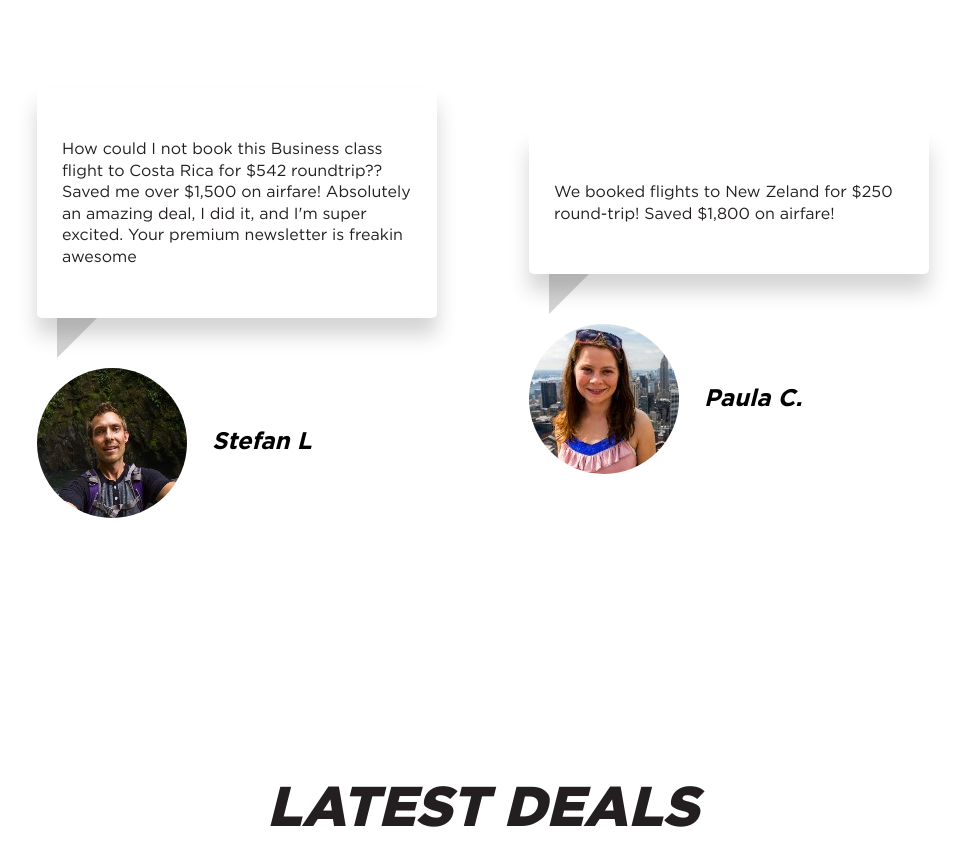
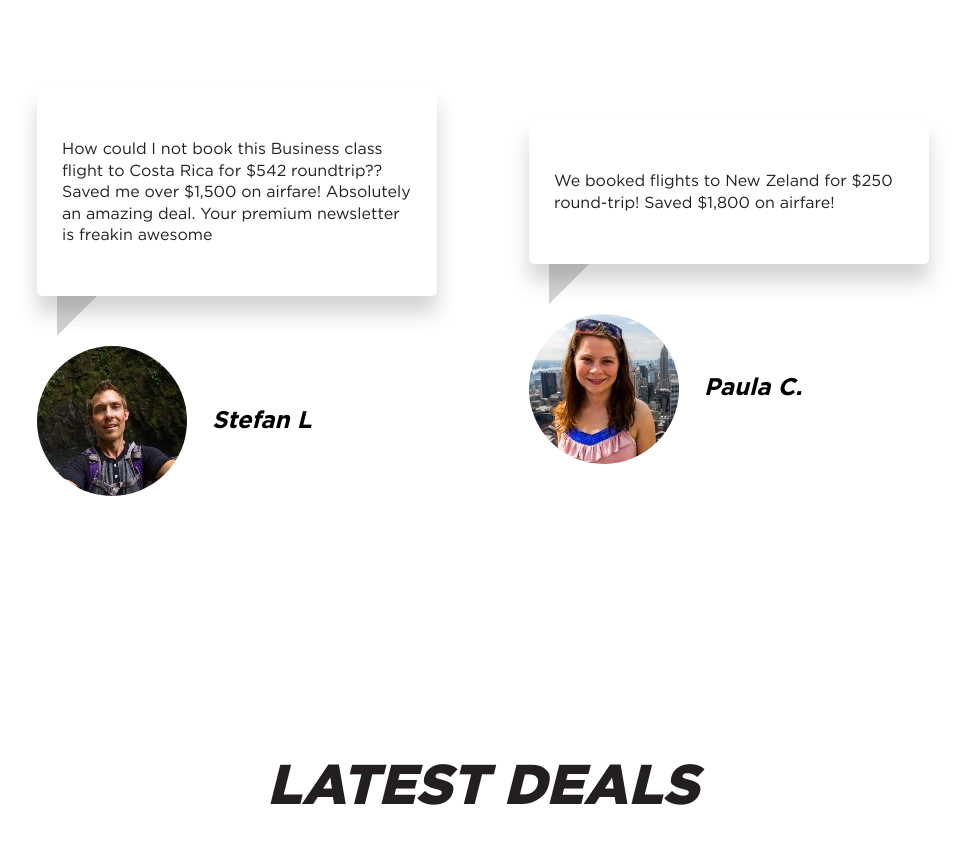
Before and after one commit to davidsonkyle/sourced-cheap-flights, a website: page index.html in a window 1280 px wide. Shown: the part 1640-2506 px from the top of the page, without its empty margins (157-1122 px from the left). Drawn offline with nearby package versions, Linux system fonts and the light colour scheme; files whose address does not match are found by name.

Commit message:
trimmed stefan's testimonial

```diff
--- a/index.html
+++ b/index.html
@@ -42,7 +42,7 @@
         <div class="row testimonial">
             <div>
                 <div class="bubble">
-                    <p>How could I not book this Business class flight to Costa Rica for $542 roundtrip?? Saved me over $1,500 on airfare! Absolutely an amazing deal, I did it, and I'm super excited. Your premium newsletter is freakin awesome</p>
+                    <p>How could I not book this Business class flight to Costa Rica for $542 roundtrip?? Saved me over $1,500 on airfare! Absolutely an amazing deal. Your premium newsletter is freakin awesome</p>
                 </div>
                 <div class="author row--left">
                     <img src="assets/images/sefan-l-testimonial-scf.jpg" />
```
